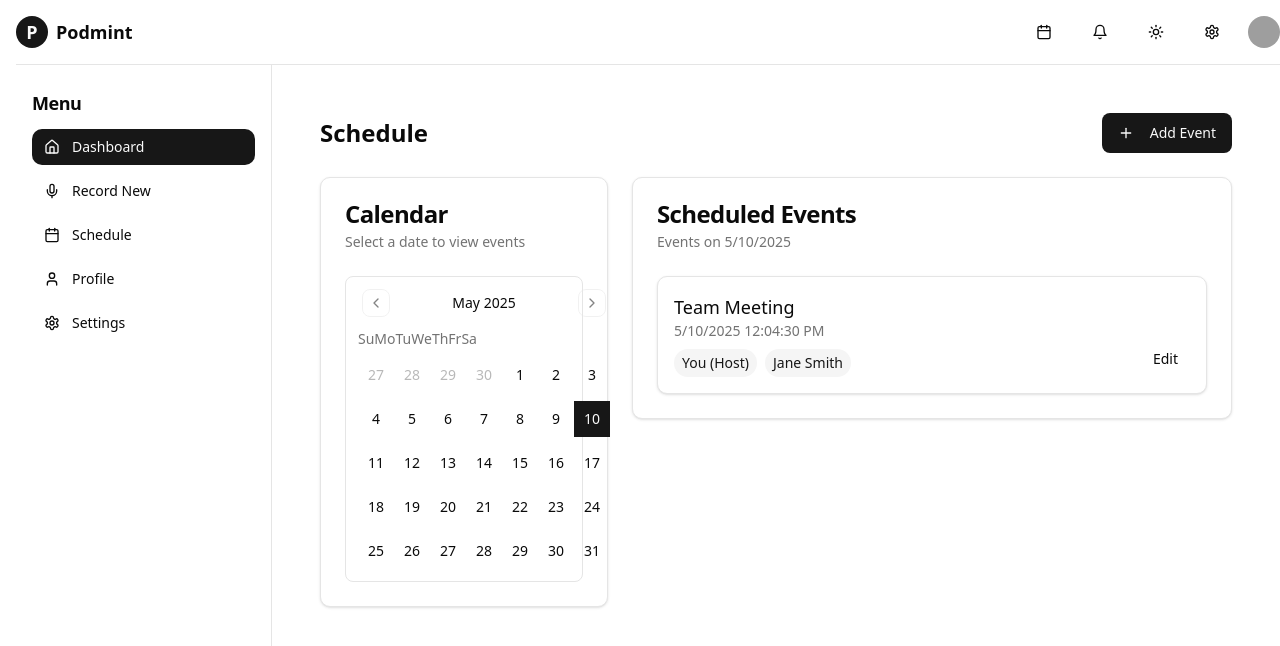
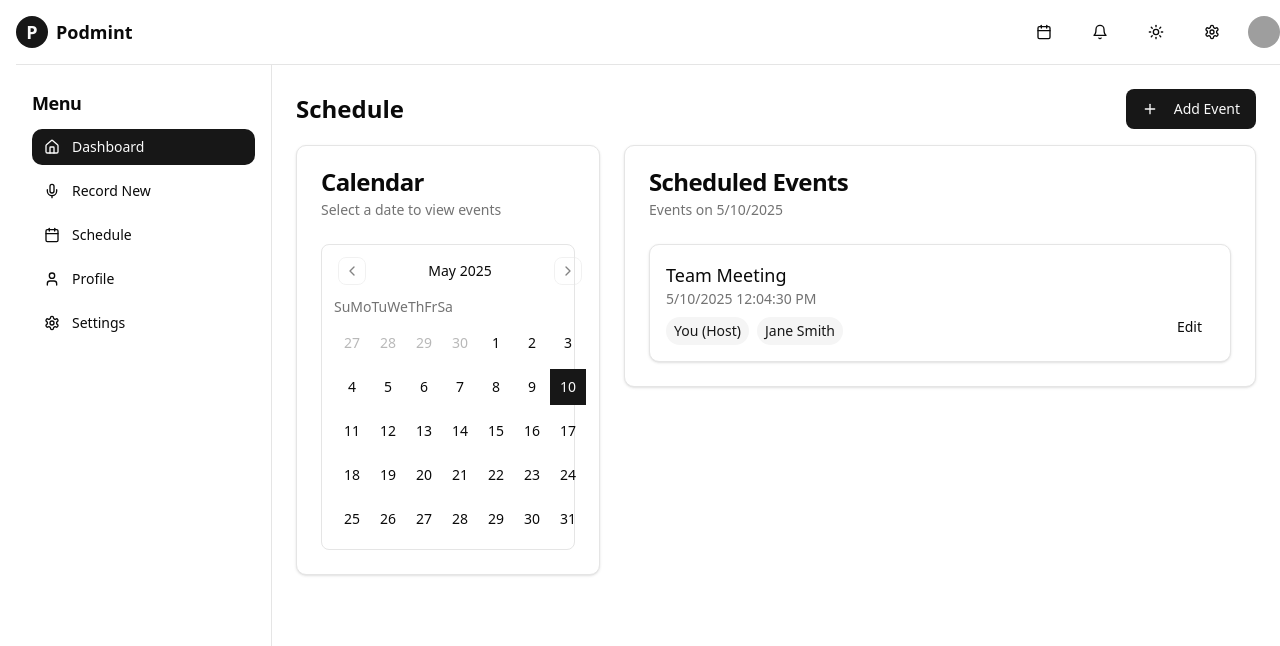
Before and after one commit to 0x4nud33p/podmint, a Next.js app: page /schedule in a window 1280 px wide. Shown: the top 646 px of the page. Built offline with nearby package versions, Linux system fonts and the light colour scheme; grey boxes are pictures that could not be loaded.

Commit message:
fix:ui commponent for schedule

```diff
--- a/app/schedule/page.tsx
+++ b/app/schedule/page.tsx
@@ -58,7 +58,7 @@
   };
 
   return (
-    <div className="p-4 md:p-6 space-y-4 md:space-y-6 max-w-7xl mx-auto">
+    <div className="space-y-4 max-w-7xl mx-auto">
       <div className="flex flex-col sm:flex-row justify-between items-start sm:items-center gap-4">
         <h2 className="text-xl sm:text-2xl font-bold">Schedule</h2>
         <Dialog>
```
